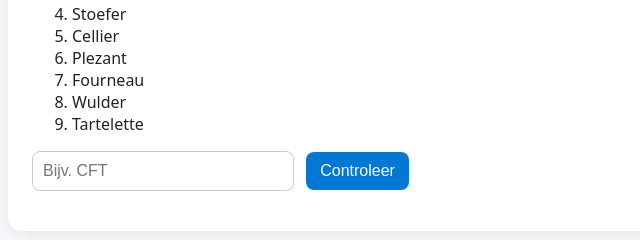
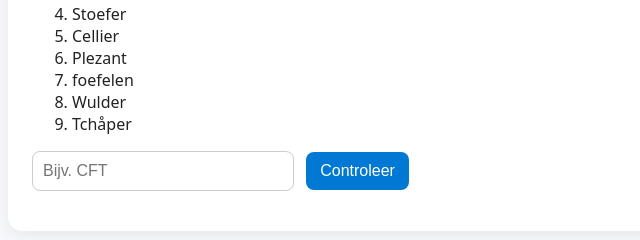
Before and after one commit to WimElshout/index.html, a plain HTML site: page index.html in a window 1280 px wide. Shown: the part 361-601 px from the top of the page, 16-656 px from the left. Drawn offline with Linux system fonts and the light colour scheme.

Commit message:
Update list items in index.html

```diff
--- a/index.html
+++ b/index.html
@@ -84,9 +84,9 @@
       <li>Stoefer</li>
       <li>Cellier</li>
       <li>Plezant</li>
-      <li>Fourneau</li>
+      <li>foefelen</li>
       <li>Wulder</li>
-      <li>Tartelette</li>
+      <li>Tchåper</li>
     </ol>
 
     <input id="a" placeholder="Bijv. CFT" autocomplete="off">
```
